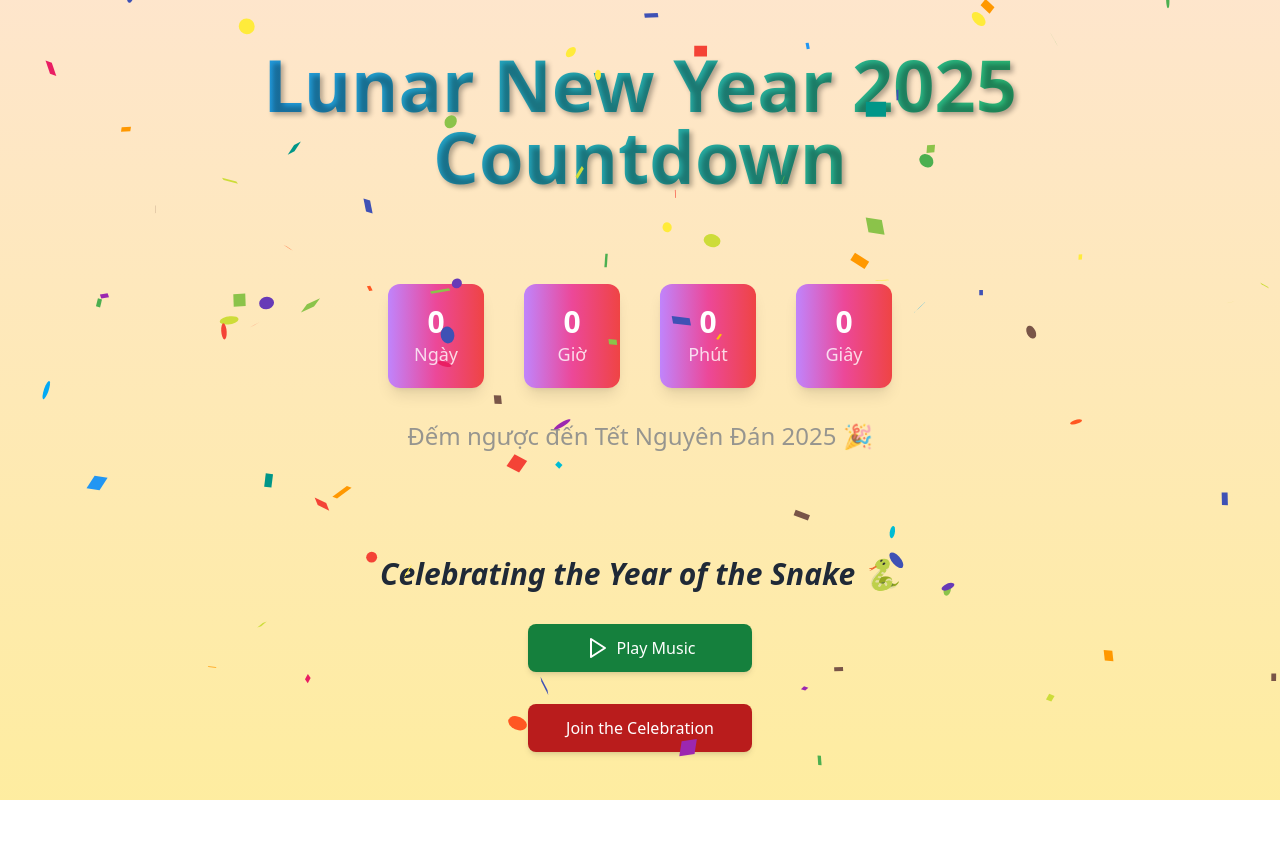
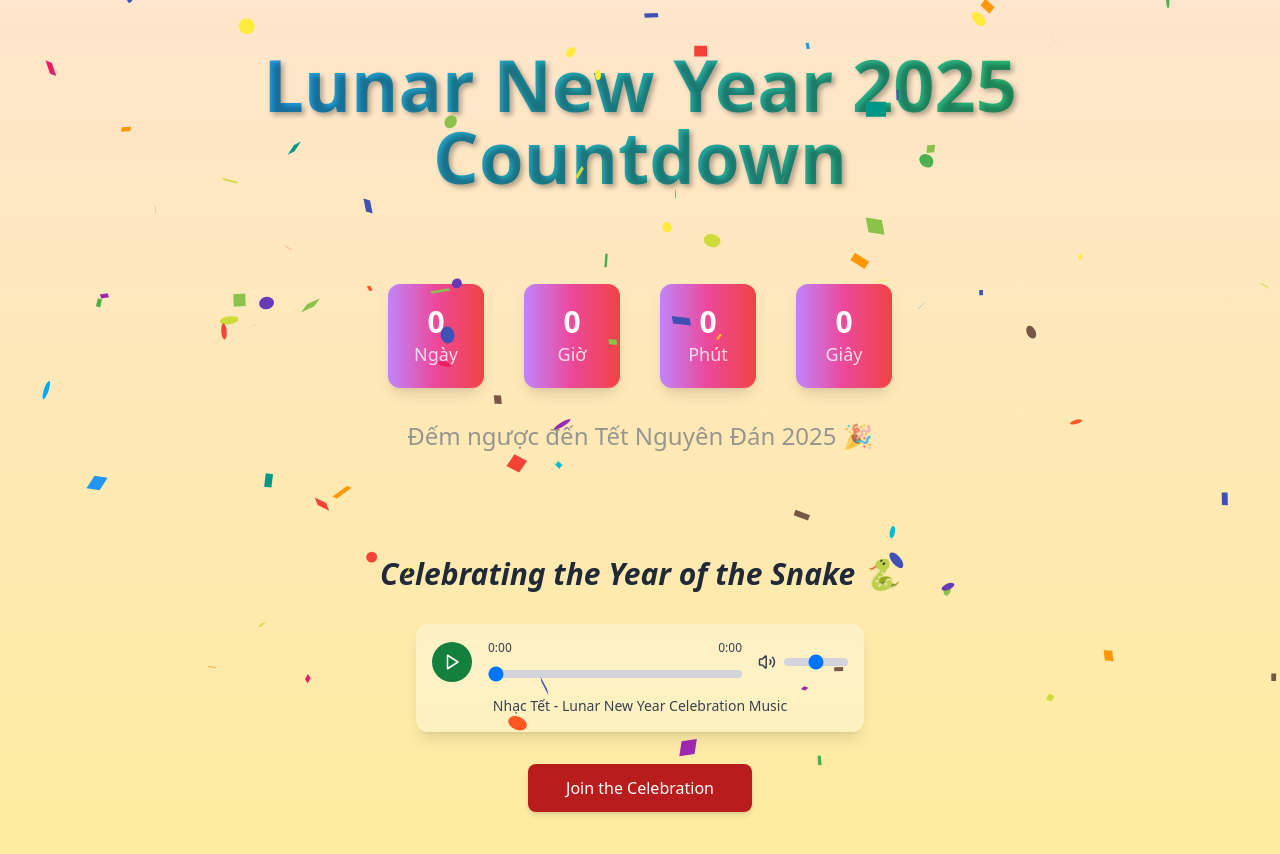
Before and after one commit to ngoanhvu93/countdown-to-Tet, a Next.js app: page / in a window 1280 px wide. Shown: the top 854 px of the page. Before the commit the page ends 800 px from the top, so only its background shows below. Built offline with nearby package versions, Linux system fonts and the light colour scheme.

Commit message:
Update various build and cache files, including app layout and page components, to improve performance and maintainability. Adjusted error handling and middleware manifests for better error reporting. Refactored static chunk files for optimized loading.

```diff
--- a/app/page.tsx
+++ b/app/page.tsx
@@ -1,18 +1,32 @@
 "use client";
 
-import { useEffect, useState } from "react";
+import { useEffect, useState, useRef } from "react";
 import Link from "next/link";
 import CountdownTimer from "../components/CountdownTimer";
-import { Disc3, Play, Pause } from "lucide-react"; // Import icons
+import { Disc3, Play, Pause, Volume2, VolumeX } from "lucide-react"; // Added Volume icons
 import { motion } from "framer-motion"; // Import framer-motion
 
 export default function Home() {
   const [audio, setAudio] = useState(null); // State to store audio object
   const [isPlaying, setIsPlaying] = useState(false); // State to track if audio is playing
+  const [currentTime, setCurrentTime] = useState(0);
+  const [duration, setDuration] = useState(0);
+  const [volume, setVolume] = useState(0.5);
+  const [isMuted, setIsMuted] = useState(false);
+
+  // Use a ref to keep track of animation frame
+  const animationRef = useRef();
 
   useEffect(() => {
     const audioInstance = new Audio("/asian-new-year-celebration.mp3");
     audioInstance.loop = true;
+    audioInstance.volume = volume;
+
+    // Add event listeners for audio
+    audioInstance.addEventListener("loadedmetadata", () => {
+      setDuration(audioInstance.duration);
+    });
+
     setAudio(audioInstance);
 
     // Cleanup the audio when the component is unmounted
@@ -20,28 +34,81 @@
       if (audioInstance) {
         audioInstance.pause();
         audioInstance.currentTime = 0;
+        cancelAnimationFrame(animationRef.current as number);
       }
     };
   }, []);
+
+  // Function to update time display
+  const updateTimeDisplay = () => {
+    if (audio) {
+      setCurrentTime(audio.currentTime);
+      animationRef.current = requestAnimationFrame(updateTimeDisplay);
+    }
+  };
 
   // Function to toggle play and stop the audio
   const toggleAudio = () => {
     if (audio) {
       if (isPlaying) {
         audio.pause();
-        audio.currentTime = 0;
+        cancelAnimationFrame(animationRef.current as number);
         setIsPlaying(false);
       } else {
         audio
           .play()
           .then(() => {
             setIsPlaying(true);
+            animationRef.current = requestAnimationFrame(updateTimeDisplay);
           })
           .catch((error) => {
             console.log("Audio playback failed:", error);
           });
       }
     }
+  };
+
+  // Function to handle timeline change
+  const handleTimelineChange = (e) => {
+    if (audio) {
+      const newTime = e.target.value;
+      audio.currentTime = newTime;
+      setCurrentTime(newTime);
+    }
+  };
+
+  // Function to handle volume change
+  const handleVolumeChange = (e) => {
+    if (audio) {
+      const newVolume = e.target.value;
+      audio.volume = newVolume;
+      setVolume(newVolume);
+      if (newVolume > 0 && isMuted) {
+        setIsMuted(false);
+      } else if (newVolume === 0 && !isMuted) {
+        setIsMuted(true);
+      }
+    }
+  };
+
+  // Function to toggle mute
+  const toggleMute = () => {
+    if (audio) {
+      if (isMuted) {
+        audio.volume = volume || 0.5;
+        setIsMuted(false);
+      } else {
+        audio.volume = 0;
+        setIsMuted(true);
+      }
+    }
+  };
+
+  // Format time to display
+  const formatTime = (time) => {
+    const minutes = Math.floor(time / 60);
+    const seconds = Math.floor(time % 60);
+    return `${minutes}:${seconds < 10 ? "0" : ""}${seconds}`;
   };
 
   return (
@@ -74,38 +141,57 @@
         Celebrating the Year of the Snake 🐍
       </motion.p>
 
-      {/* Play/Stop Audio Button */}
+      {/* Music Player Component */}
       <motion.div
-        className="flex justify-center space-x-4 mt-8"
+        className="w-full max-w-md mt-8 bg-white/30 backdrop-blur-sm p-4 rounded-xl shadow-lg"
         initial={{ opacity: 0 }}
         animate={{ opacity: 1 }}
         transition={{ duration: 1.5, delay: 1.5 }}
       >
-        <button
-          onClick={toggleAudio}
-          className={`bg-green-700 w-56 flex justify-center items-center text-white py-3 px-6 rounded-lg shadow-md ${
-            isPlaying ? "bg-green-600 shadow-lg" : "hover:bg-green-800"
-          }`}
-        >
-          <span className="flex items-center space-x-2">
-            {/* Spinning Vinyl Record and Icon */}
-            {isPlaying ? (
-              <>
-                <Disc3 className="text-white animate-spin" />{" "}
-                {/* Spinning vinyl record */}
-                <Pause className="text-white" />{" "}
-                {/* Pause icon when music is playing */}
-                <span>Music Playing</span>
-              </>
-            ) : (
-              <>
-                <Play className="text-white" />{" "}
-                {/* Play icon when music is stopped */}
-                <span>Play Music</span>
-              </>
-            )}
-          </span>
-        </button>
+        <div className="flex items-center justify-between mb-3">
+          <button
+            onClick={toggleAudio}
+            className={`flex items-center justify-center w-10 h-10 rounded-full ${
+              isPlaying ? "bg-green-600" : "bg-green-700"
+            } text-white`}
+          >
+            {isPlaying ? <Pause size={18} /> : <Play size={18} />}
+          </button>
+
+          <div className="flex-1 mx-4">
+            <div className="flex justify-between text-xs text-gray-700 mb-1">
+              <span>{formatTime(currentTime)}</span>
+              <span>{formatTime(duration)}</span>
+            </div>
+            <input
+              type="range"
+              min="0"
+              max={duration || 0}
+              value={currentTime}
+              onChange={handleTimelineChange}
+              className="w-full h-2 rounded-lg appearance-none cursor-pointer bg-gray-300"
+            />
+          </div>
+
+          <div className="flex items-center">
+            <button onClick={toggleMute} className="text-gray-700 mr-2">
+              {isMuted ? <VolumeX size={18} /> : <Volume2 size={18} />}
+            </button>
+            <input
+              type="range"
+              min="0"
+              max="1"
+              step="0.01"
+              value={isMuted ? 0 : volume}
+              onChange={handleVolumeChange}
+              className="w-16 h-2 rounded-lg appearance-none cursor-pointer bg-gray-300"
+            />
+          </div>
+        </div>
+
+        <div className="text-center text-sm font-medium text-gray-700">
+          Nhạc Tết - Lunar New Year Celebration Music
+        </div>
       </motion.div>
 
       <motion.div
```
